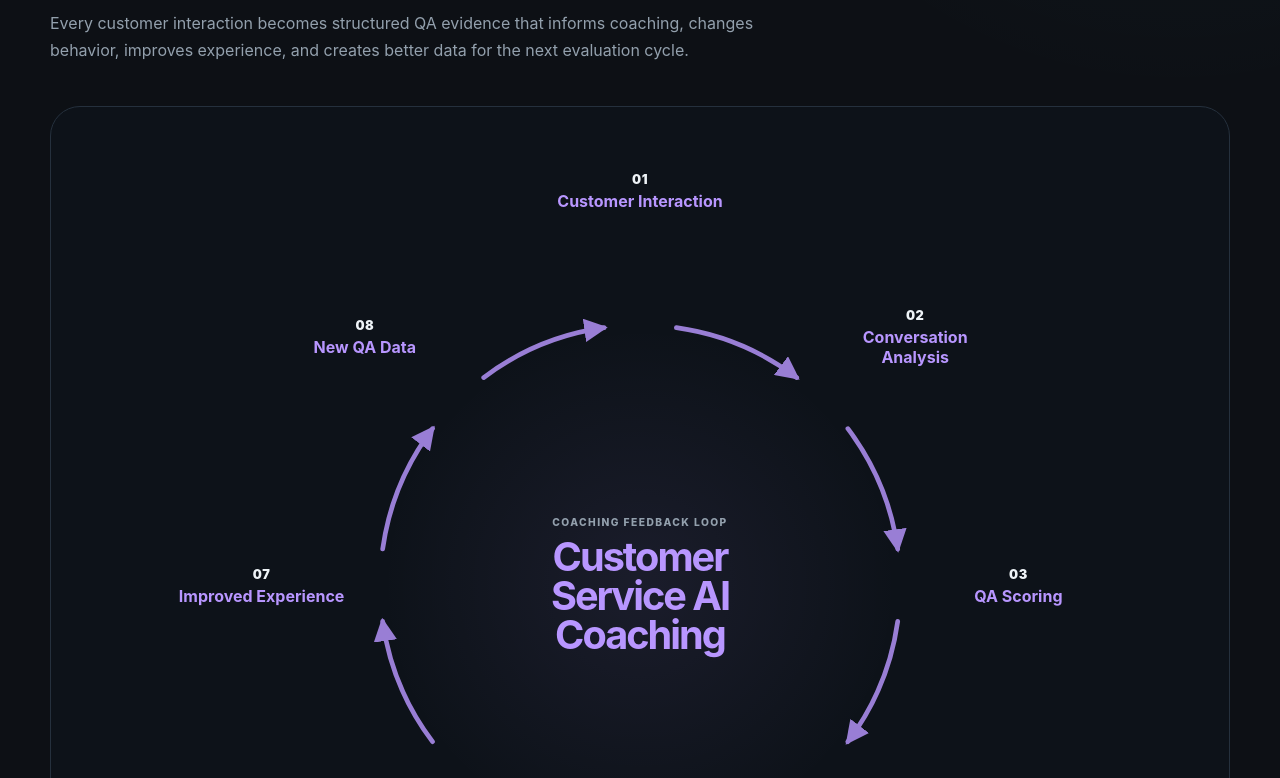
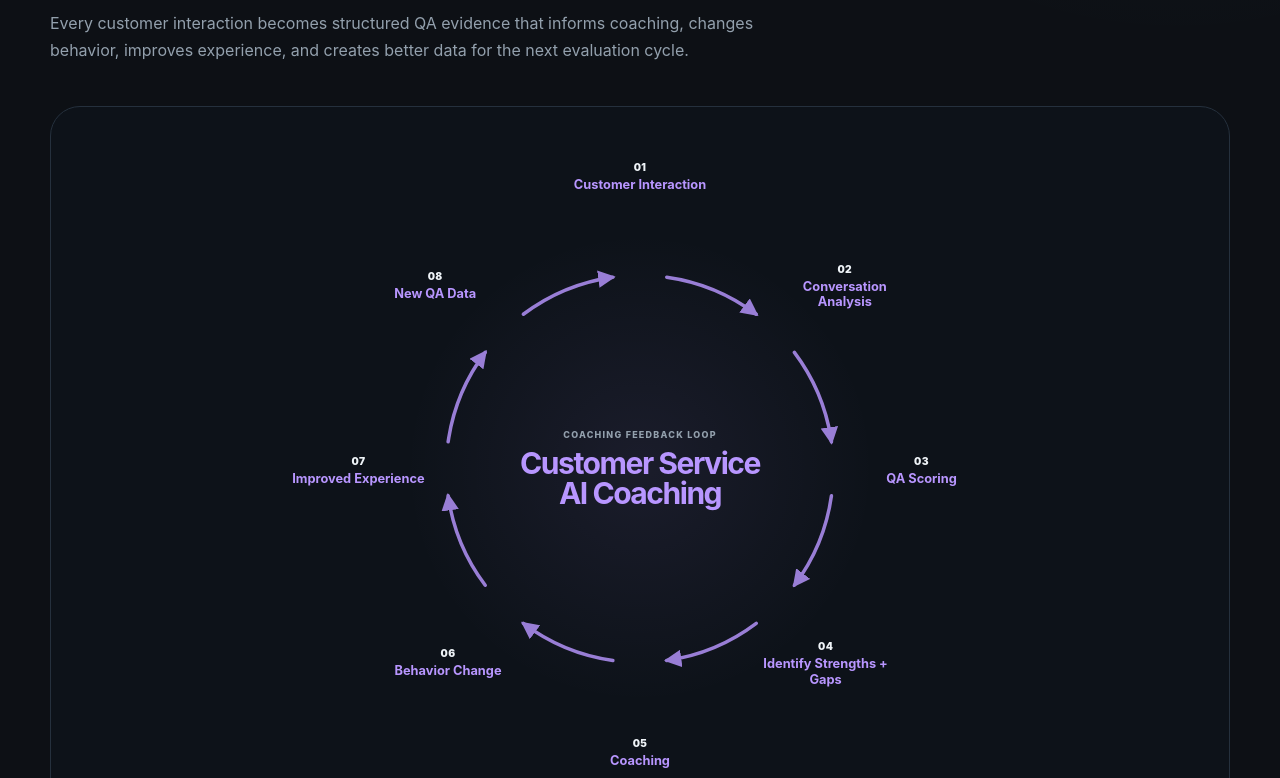
Before and after one commit to kaseypelchy-ops/portfolio, a Next.js app: page /projects/ai-call-quality in a window 1280 px wide. Shown: the part 1342-2120 px from the top of the page. Built offline with nearby package versions, Linux system fonts and the light colour scheme.

Commit message:
Refactor CSS for layout and styling adjustments
Adjusted padding and font sizes for various elements. Added new styles for flywheel support layout.

```diff
--- a/app/globals.css
+++ b/app/globals.css
@@ -254,7 +254,7 @@ select { border: 1px solid var(--line); border-radius: 10px; background: var(--p
   background:
     radial-gradient(circle at center, color-mix(in srgb, var(--project-accent) 8%, transparent), transparent 34%),
     #0d1219;
-  padding: clamp(24px, 4vw, 48px);
+  padding: clamp(24px, 3.2vw, 42px);
   overflow: hidden;
 }
 .flywheel-shell.accent-lime { --project-accent: var(--lime); }
@@ -262,9 +262,15 @@ select { border: 1px solid var(--line); border-radius: 10px; background: var(--p
 .flywheel-shell.accent-violet { --project-accent: var(--violet); }
 .flywheel-shell.accent-orange { --project-accent: var(--orange); }
 .flywheel-shell.accent-rose { --project-accent: var(--rose); }
+.flywheel-desktop-layout {
+  display: grid;
+  grid-template-columns: minmax(180px, .72fr) minmax(500px, 2fr) minmax(180px, .72fr);
+  gap: clamp(16px, 2vw, 28px);
+  align-items: center;
+}
 .flywheel-visual {
   position: relative;
-  width: min(100%, 860px);
+  width: min(100%, 640px);
   aspect-ratio: 1;
   margin: 0 auto;
 }
@@ -274,7 +280,7 @@ select { border: 1px solid var(--line); border-radius: 10px; background: var(--p
   position: absolute;
   left: 50%;
   top: 50%;
-  width: 36%;
+  width: 38%;
   transform: translate(-50%, -50%);
   text-align: center;
 }
@@ -283,46 +289,110 @@ select { border: 1px solid var(--line); border-radius: 10px; background: var(--p
   color: var(--muted);
   text-transform: uppercase;
   letter-spacing: .14em;
-  font-size: clamp(.55rem, .8vw, .7rem);
+  font-size: clamp(.5rem, .7vw, .66rem);
   font-weight: 800;
-  margin-bottom: 10px;
+  margin-bottom: 9px;
 }
 .flywheel-center strong {
   display: block;
   color: var(--project-accent);
-  font-size: clamp(1.35rem, 3.1vw, 2.75rem);
+  font-size: clamp(1.2rem, 2.35vw, 2.1rem);
   letter-spacing: -.05em;
   line-height: .98;
 }
 .flywheel-node {
   position: absolute;
-  width: 20%;
-  min-width: 118px;
+  width: 22%;
+  min-width: 96px;
   transform: translate(-50%, -50%);
   text-align: center;
   z-index: 2;
 }
 .flywheel-node span {
   display: inline-block;
-  margin-bottom: 5px;
+  margin-bottom: 4px;
   color: var(--text);
-  font-size: clamp(.62rem, 1vw, .82rem);
+  font-size: clamp(.55rem, .8vw, .72rem);
   font-weight: 900;
   letter-spacing: .04em;
 }
 .flywheel-node p {
   margin: 0;
   color: var(--project-accent);
-  font-size: clamp(.72rem, 1.35vw, 1rem);
+  font-size: clamp(.64rem, 1vw, .86rem);
   font-weight: 750;
-  line-height: 1.22;
+  line-height: 1.2;
+}
+.flywheel-support {
+  align-self: center;
+  border: 1px solid var(--line);
+  border-radius: 20px;
+  padding: 18px;
+  background: rgba(10,13,18,.64);
+  min-width: 0;
+}
+.flywheel-support-force { border-color: color-mix(in srgb, var(--project-accent) 34%, var(--line)); }
+.flywheel-support-friction { background: rgba(255,255,255,.025); }
+.flywheel-support-head { display: flex; gap: 10px; align-items: flex-start; margin-bottom: 15px; }
+.flywheel-support-head > span {
+  display: grid;
+  place-items: center;
+  flex: 0 0 30px;
+  width: 30px;
+  height: 30px;
+  border-radius: 50%;
+  border: 1px solid color-mix(in srgb, var(--project-accent) 48%, var(--line));
+  color: var(--project-accent);
+  font-weight: 900;
+}
+.flywheel-support-head p {
+  margin: 0 0 4px;
+  color: var(--muted);
+  text-transform: uppercase;
+  letter-spacing: .09em;
+  font-size: .57rem;
+  font-weight: 800;
+  line-height: 1.35;
+}
+.flywheel-support-head h3 { margin: 0; font-size: .98rem; letter-spacing: -.02em; line-height: 1.1; }
+.flywheel-support ul { list-style: none; padding: 0; margin: 0; display: grid; gap: 11px; }
+.flywheel-support li {
+  position: relative;
+  padding-left: 14px;
+  color: #c6d0d9;
+  font-size: .76rem;
+  line-height: 1.42;
+}
+.flywheel-support li::before {
+  content: "";
+  position: absolute;
+  left: 0;
+  top: .52em;
+  width: 5px;
+  height: 5px;
+  border-radius: 50%;
+  background: var(--project-accent);
+}
+.flywheel-support-friction li::before {
+  background: transparent;
+  border: 1px solid var(--project-accent);
 }
 .flywheel-mobile { display: none; }
+.flywheel-mobile-support { display: grid; gap: 14px; margin-top: 24px; }
+
+@media (max-width: 1080px) {
+  .flywheel-desktop-layout {
+    grid-template-columns: 1fr 1fr;
+    align-items: stretch;
+  }
+  .flywheel-visual { grid-column: 1 / -1; grid-row: 1; width: min(100%, 650px); }
+  .flywheel-support { align-self: stretch; }
+}
 
 @media (max-width: 820px) {
   .flywheel-shell { padding: 24px; }
-  .flywheel-visual { display: none; }
-  .flywheel-mobile { display: grid; max-width: 560px; margin: 0 auto; }
+  .flywheel-desktop-layout { display: none; }
+  .flywheel-mobile { display: grid; max-width: 620px; margin: 0 auto; }
   .flywheel-mobile-step {
     position: relative;
     display: grid;
@@ -337,4 +407,6 @@ select { border: 1px solid var(--line); border-radius: 10px; background: var(--p
   .flywheel-mobile-step p { margin: 0; color: #d8e0e7; line-height: 1.35; font-weight: 700; }
   .flywheel-mobile-step i { color: var(--project-accent); font-style: normal; text-align: center; }
   .flywheel-mobile-return { margin-top: 18px; color: var(--project-accent); text-align: center; font-size: .82rem; font-weight: 800; }
+  .flywheel-support { padding: 18px; }
+  .flywheel-support li { font-size: .82rem; }
 }
```
